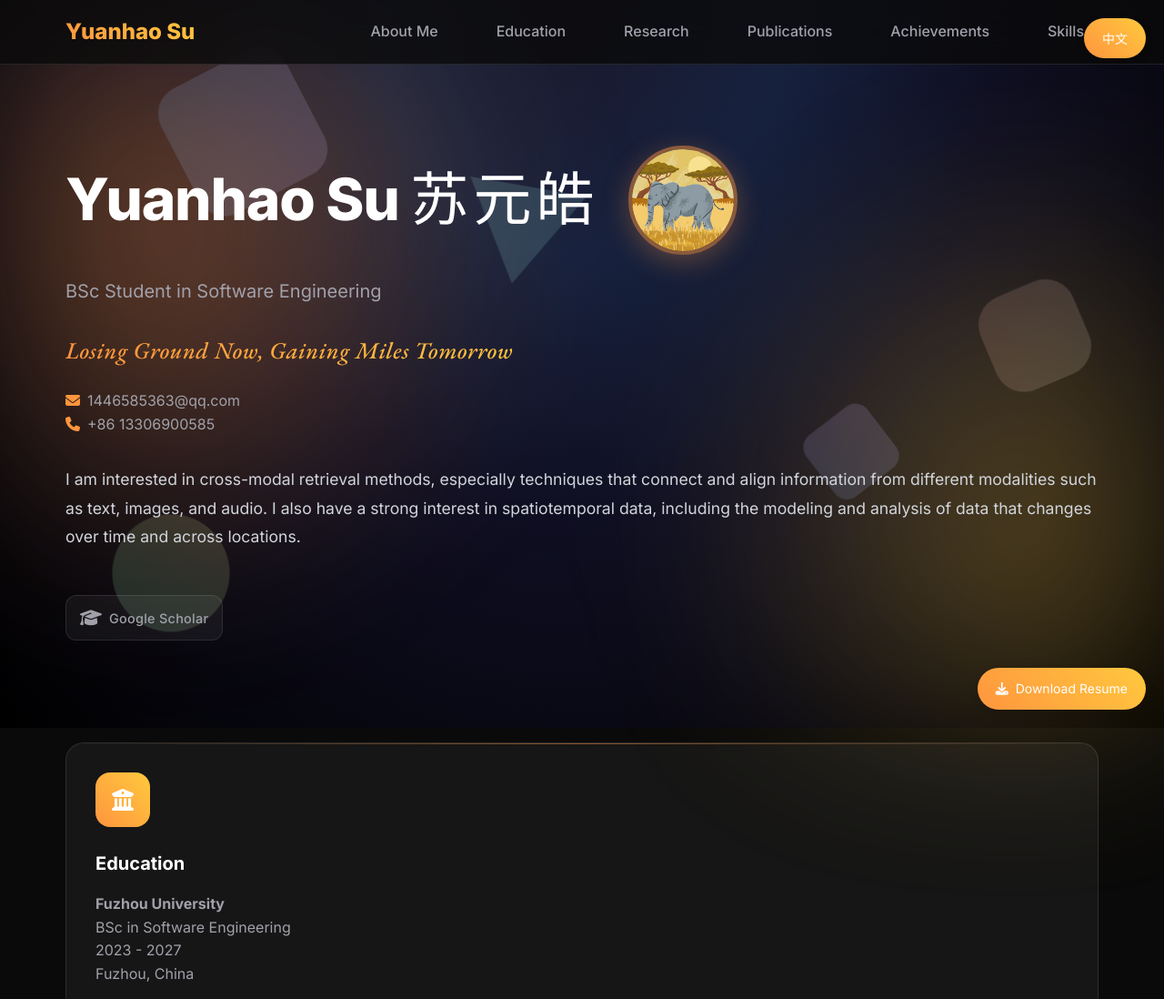
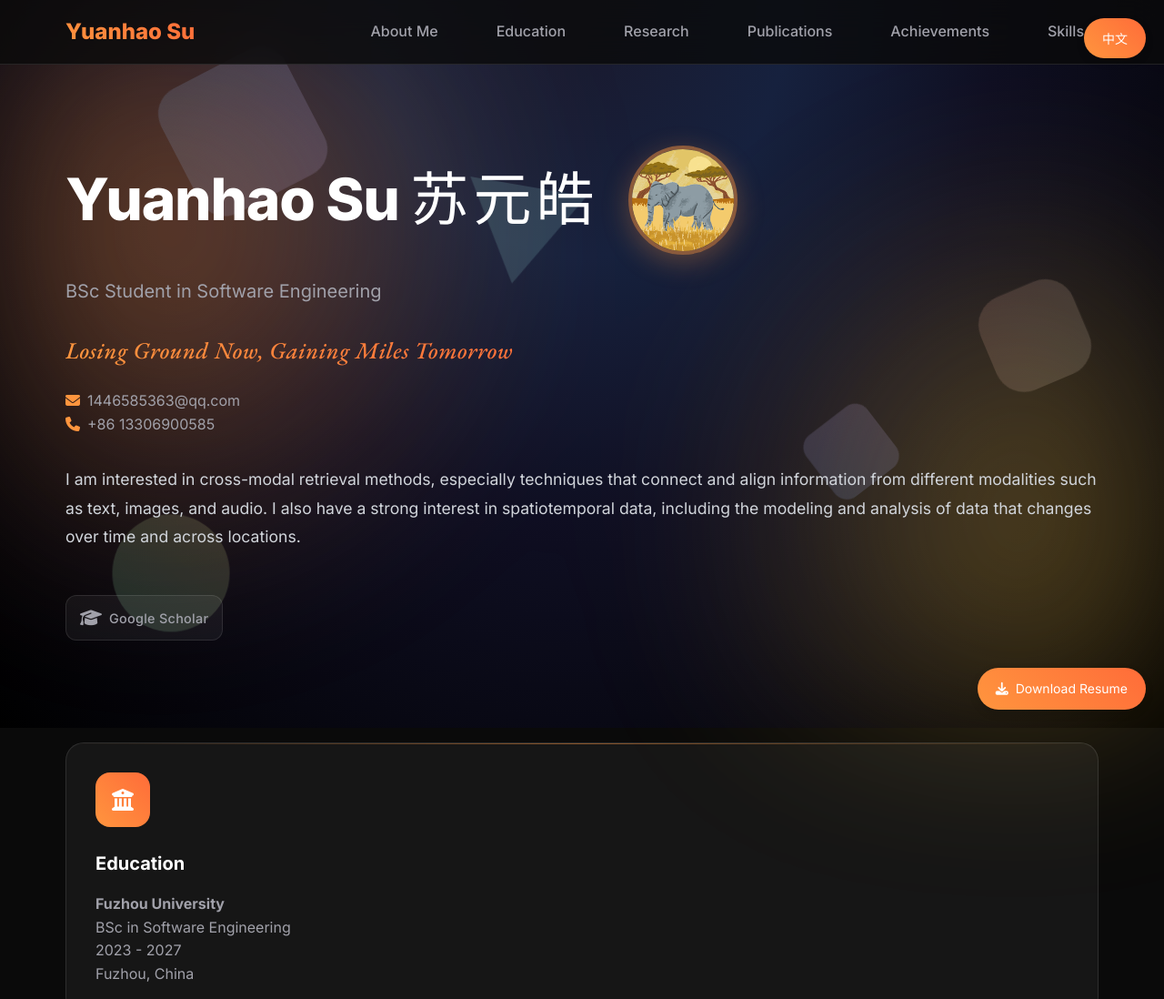
Before and after one commit to HaroldYUANHAOSU/Yuanhao-Su, a plain HTML site: page index.html in a window 1280 px wide. Shown: the top 1098 px of the page at 91% size. Drawn offline with nearby package versions, Linux system fonts and the light colour scheme; a web font is replaced by a local one.

Commit message:
Update index.html

```diff
--- a/index.html
+++ b/index.html
@@ -227,7 +227,7 @@
         .logo {
             font-size: 1.5rem;
             font-weight: 800;
-            background: linear-gradient(45deg, #FF953E, #FFC93E);
+            background: linear-gradient(45deg, #FF953E, #FF6C39);
             -webkit-background-clip: text;
             -webkit-text-fill-color: transparent;
             background-clip: text;
@@ -265,7 +265,7 @@
             position: fixed;
             top: 20px;
             right: 20px;
-            background: linear-gradient(45deg, #FF953E, #FFC93E);
+            background: linear-gradient(45deg, #FF953E, #FF6C39);
             color: white;
             border: none;
             border-radius: 25px;
@@ -287,7 +287,7 @@
             position: fixed;
             bottom: 20px;
             right: 20px;
-            background: linear-gradient(45deg, #FF953E, #FFC93E);
+            background: linear-gradient(45deg, #FF953E, #FF6C39);
             color: white;
             border: none;
             border-radius: 25px;
@@ -407,7 +407,7 @@
             font-size: 1.6rem;
             margin: 20px 0;
             min-height: 40px;
-            background: linear-gradient(90deg, #FF953E, #FFC93E, #E67E22);
+            background: linear-gradient(90deg, #FF953E, #FF6C39, #E67E22);
             -webkit-background-clip: text;
             -webkit-text-fill-color: transparent;
             background-clip: text;
@@ -520,7 +520,7 @@
         .card-icon {
             width: 60px;
             height: 60px;
-            background: linear-gradient(45deg, #FF953E, #FFC93E);
+            background: linear-gradient(45deg, #FF953E, #FF6C39);
             border-radius: 16px;
             display: flex;
             align-items: center;
```
